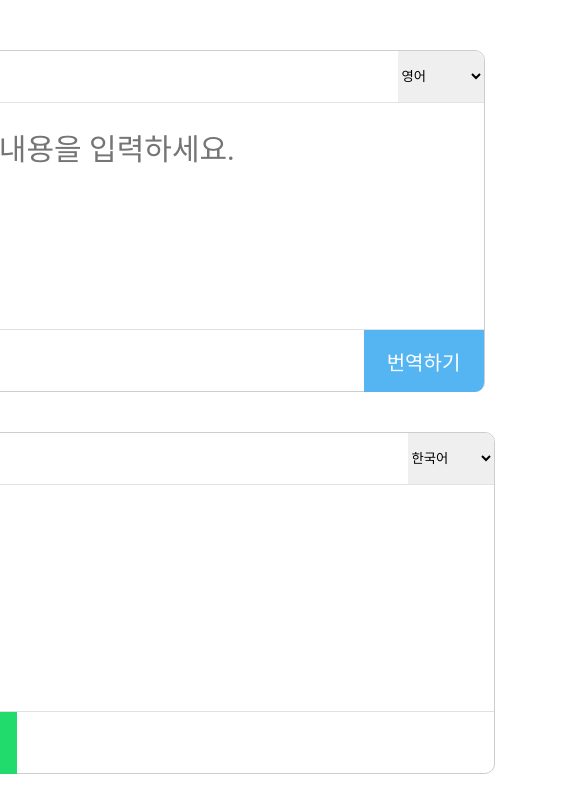
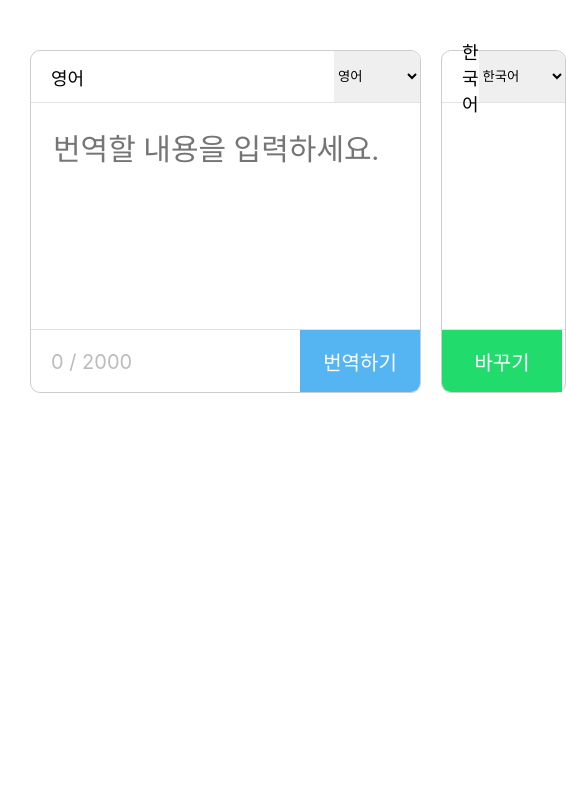
Before and after one commit to woooovely/translator, a Next.js app: page / in a window 390 px wide. Shown: the top 812 px of the page, 566 px wide, since content can reach past the window. Built offline with nearby package versions, Linux system fonts and the light colour scheme.

Commit message:
design: 반응형 디자인 추가

```diff
--- a/styles/index.ts
+++ b/styles/index.ts
@@ -6,7 +6,7 @@ export const TextBoxContainer = styled.div`
   padding-right: 30px;
   margin-top: 50px;
   display: flex;
-  @media screen and (max-width: 781px) {
+  @media screen and (max-width: 368px) {
     flex-direction: column;
     align-items: center;
   }
@@ -18,6 +18,10 @@ export const EngTextBox = styled.div`
   border: 1px solid #CDCDCD;
   border-radius: 10px;
   margin-right: 20px;
+  @media screen and (max-width: 368px) {
+    width: 360px;
+    margin: 0 auto;
+  }
 `
 
 export const KorTranlatedBox = styled.div`
@@ -25,8 +29,9 @@ export const KorTranlatedBox = styled.div`
   height: 343px;
   border: 1px solid #CDCDCD;
   border-radius: 10px;
-  @media screen and (max-width: 781px) {
-    margin-top: 40px;
+  @media screen and (max-width: 368px) {
+    width: 360px;
+    margin: 0 auto;
   }
 `
 
@@ -57,6 +62,9 @@ export const InputText = styled.textarea`
   outline: none;
   resize: none;
   font-family: 'Pretendard';
+  @media screen and (max-width: 368px) {
+    font-size: 20px;
+  }
 `
 
 export const ToolbarBox = styled.div`
@@ -88,6 +96,9 @@ export const TranslateBtn = styled.button`
 export const TranslatedText = styled.p`
   font-size: 30px;
   margin: 0;
+  @media screen and (max-width: 368px) {
+    font-size: 20px;
+  }
 `
 
 export const ChangeBtn = styled.button`
```
